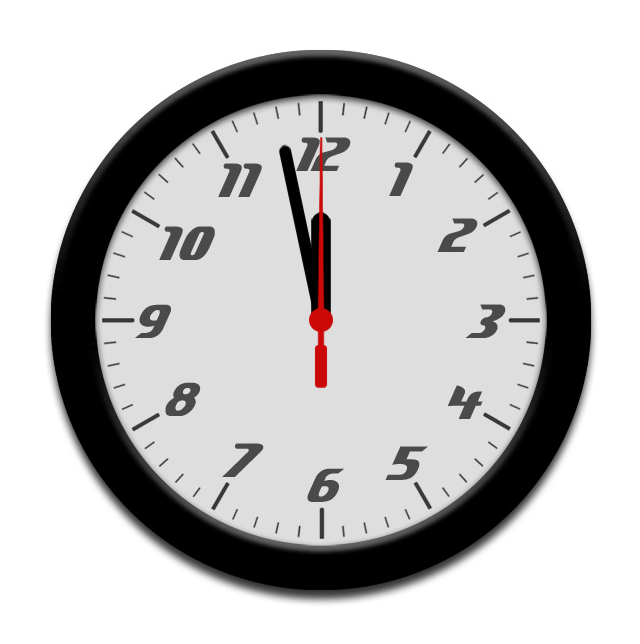
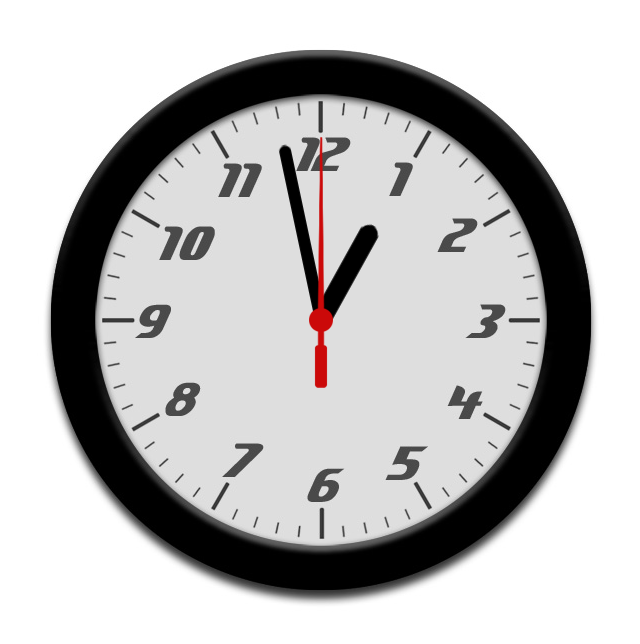
Before and after one commit to emma00019/Record, a plain HTML site: page ClockCss3/clock.html in a window 1280 px wide. Shown: the whole page, without its empty margins (299-939 px from the left). Drawn offline with Linux system fonts and the light colour scheme.

Commit message:
modified hour hand css

```diff
--- a/ClockCss3/clock.html
+++ b/ClockCss3/clock.html
@@ -58,7 +58,7 @@
                 var minutes = new Date().getMinutes();
                 var hdegree = hours * 30 + (minutes / 2); //5分钟时钟走一个刻度，也就是30度，30度需要平均分成60份（分钟走一圈60个刻度），所以比例因子是30/60
                 var hrotate = "rotate(" + hdegree + "deg)";
-                $('#hours').css({"-webkit-transform": hrotate});
+                $('#hour').css({"-webkit-transform": hrotate});
             }, 1000);
 
             setInterval(function(){
```
